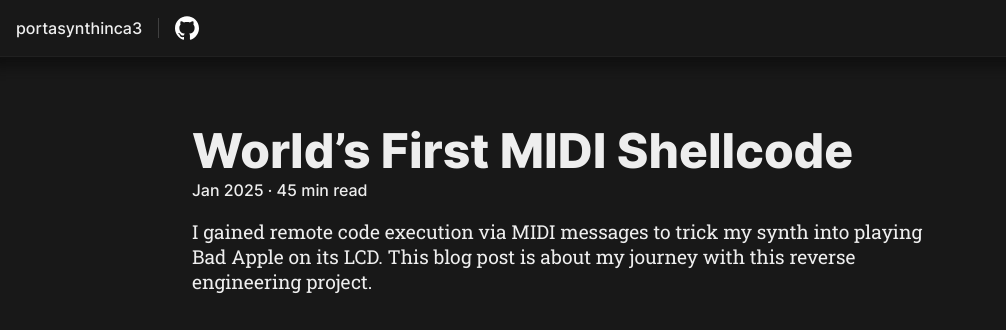
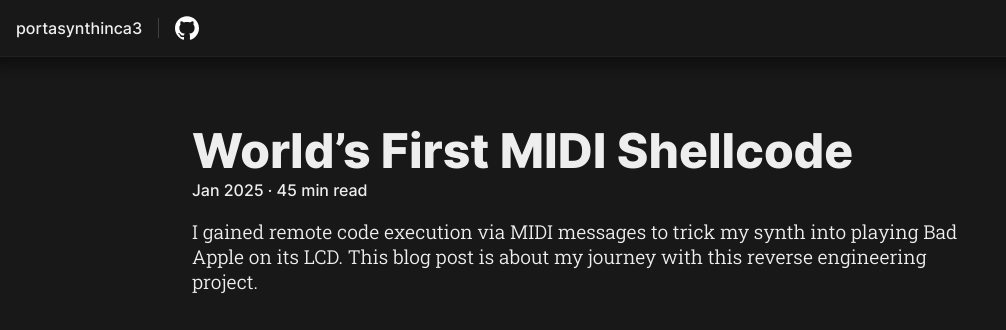
Before and after one commit to portasynthinca3/website, a plain HTML site: page blog/swl01u/index.html in a window 1280 px wide. Shown: the top 330 px of the page, without its empty margins (0-1006 px from the left). Drawn offline with Linux system fonts and the light colour scheme; grey boxes are pictures that could not be loaded.

Commit message:
decrease font weight

```diff
--- a/blog/style.css
+++ b/blog/style.css
@@ -199,7 +199,7 @@ main ul {
 
     font-family: RobotoSlab;
     font-size: 1.2em;
-    font-weight: 400;
+    font-weight: 350;
 }
 @media (max-width: 768pt) {
     main p,
```
